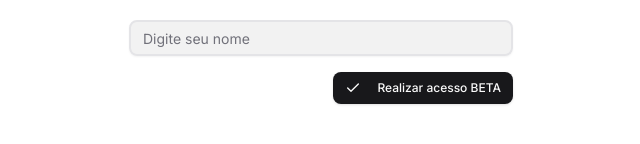
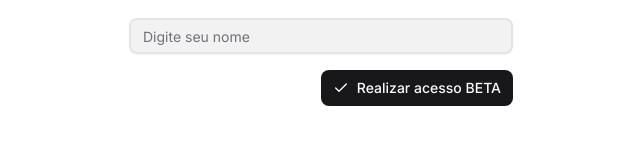
Before and after one commit to euvitordev/nivo, a Next.js app: page / in a window 1280 px wide. Shown: the part 456-600 px from the top of the page, without its empty margins (319-959 px from the left). Built offline with nearby package versions, Linux system fonts and the light colour scheme.

Commit message:
:sparkles:	feat: Add button component

```diff
--- /dev/null
+++ b/src/components/ui/button.tsx
@@ -0,0 +1,56 @@
+import * as React from "react";
+import { Slot } from "@radix-ui/react-slot";
+import { cva, type VariantProps } from "class-variance-authority";
+
+import { cn } from "@/lib/utils";
+
+const buttonVariants = cva(
+  "inline-flex items-center justify-center whitespace-nowrap rounded-md text-sm font-medium ring-offset-background transition-colors focus-visible:outline-none focus-visible:ring-2 focus-visible:ring-ring focus-visible:ring-offset-2 disabled:pointer-events-none disabled:opacity-50",
+  {
+    variants: {
+      variant: {
+        default: "bg-primary text-primary-foreground hover:bg-primary/90",
+        destructive:
+          "bg-destructive text-destructive-foreground hover:bg-destructive/90",
+        outline:
+          "border border-input bg-background hover:bg-accent hover:text-accent-foreground",
+        secondary:
+          "bg-secondary text-secondary-foreground hover:bg-secondary/80",
+        ghost: "hover:bg-accent hover:text-accent-foreground",
+        link: "text-primary underline-offset-4 hover:underline",
+      },
+      size: {
+        default: "h-10 px-4 py-2",
+        sm: "h-9 rounded-md px-3",
+        lg: "h-11 rounded-md px-8",
+        icon: "h-10 w-10",
+      },
+    },
+    defaultVariants: {
+      variant: "default",
+      size: "default",
+    },
+  },
+);
+
+export interface ButtonProps
+  extends React.ButtonHTMLAttributes<HTMLButtonElement>,
+    VariantProps<typeof buttonVariants> {
+  asChild?: boolean;
+}
+
+const Button = React.forwardRef<HTMLButtonElement, ButtonProps>(
+  ({ className, variant, size, asChild = false, ...props }, ref) => {
+    const Comp = asChild ? Slot : "button";
+    return (
+      <Comp
+        className={cn(buttonVariants({ variant, size, className }))}
+        ref={ref}
+        {...props}
+      />
+    );
+  },
+);
+Button.displayName = "Button";
+
+export { Button, buttonVariants };
```
